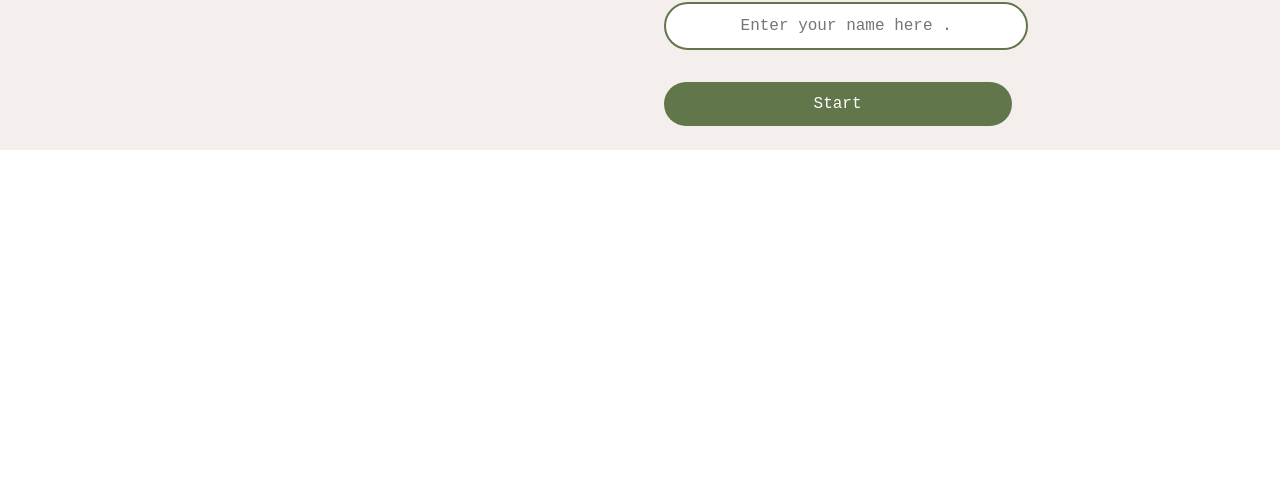
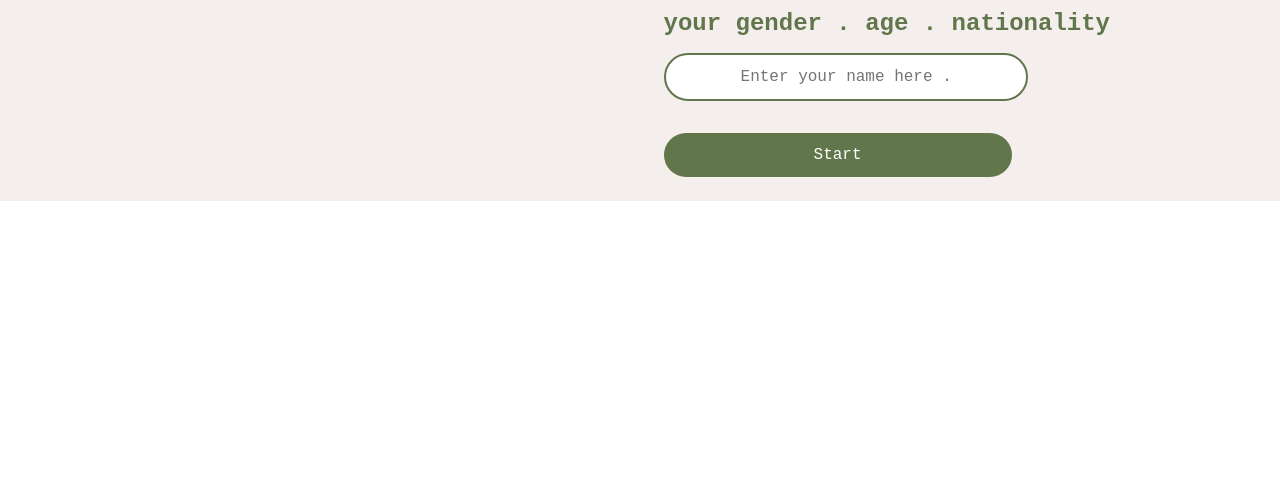
Before and after one commit to imtithalhalalo/prediction-apis, a plain HTML site: page index.html in a window 1280 px wide. Shown: the part 301-800 px from the top of the page. Drawn offline with Linux system fonts and the light colour scheme; no server answers.

Commit message:
description of the  prediction

```diff
--- a/index.html
+++ b/index.html
@@ -19,6 +19,7 @@
         <img src="/images/pawprint.png" alt="logo" width="50px" height="50px" />
         <div class="entry">
           <h1 class="mt-1">Let's Predict</h1>
+          <h2 class="mt-1 sage-green">your gender . age . nationality</h2>
           <input
             type="text"
             class="mt-1"
```
